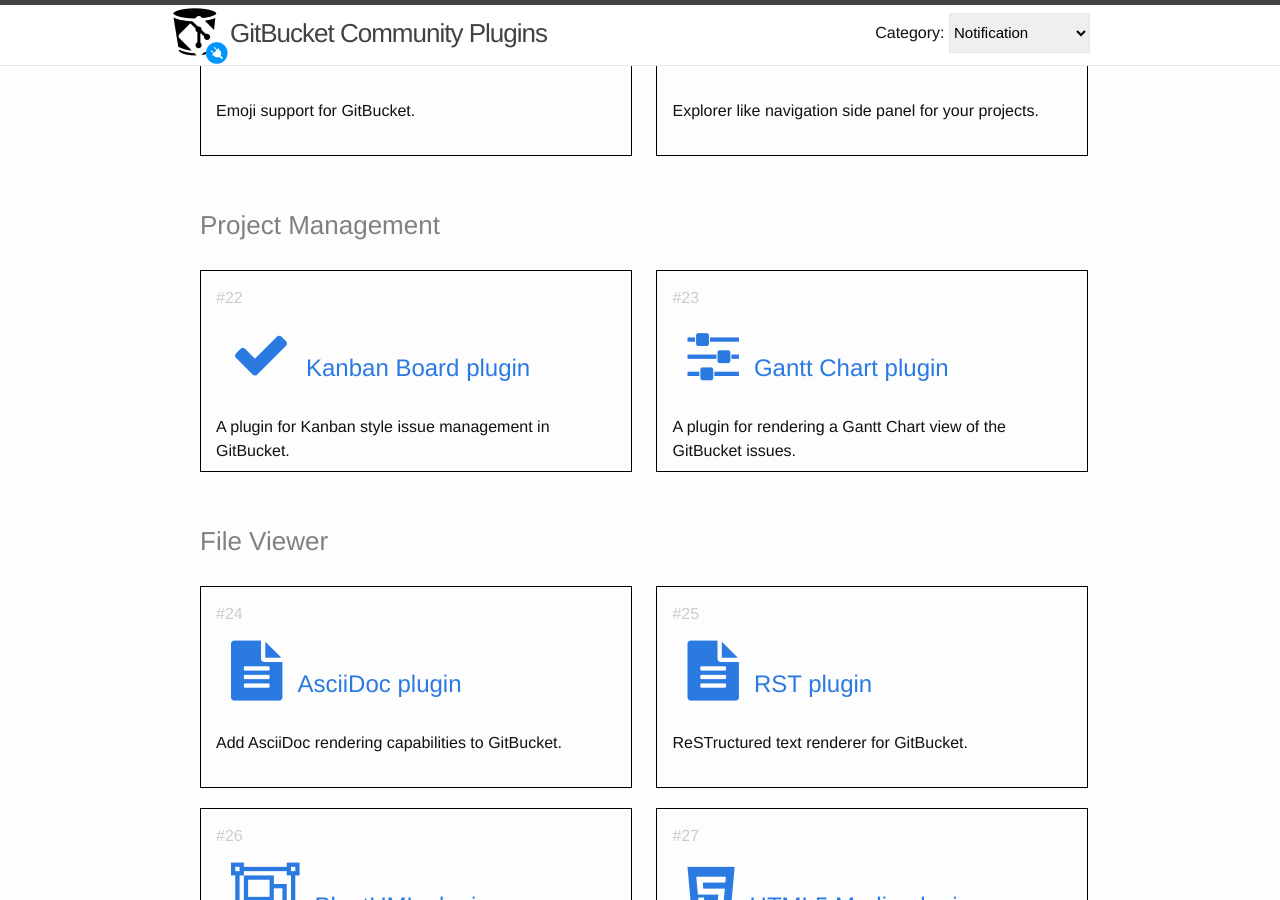
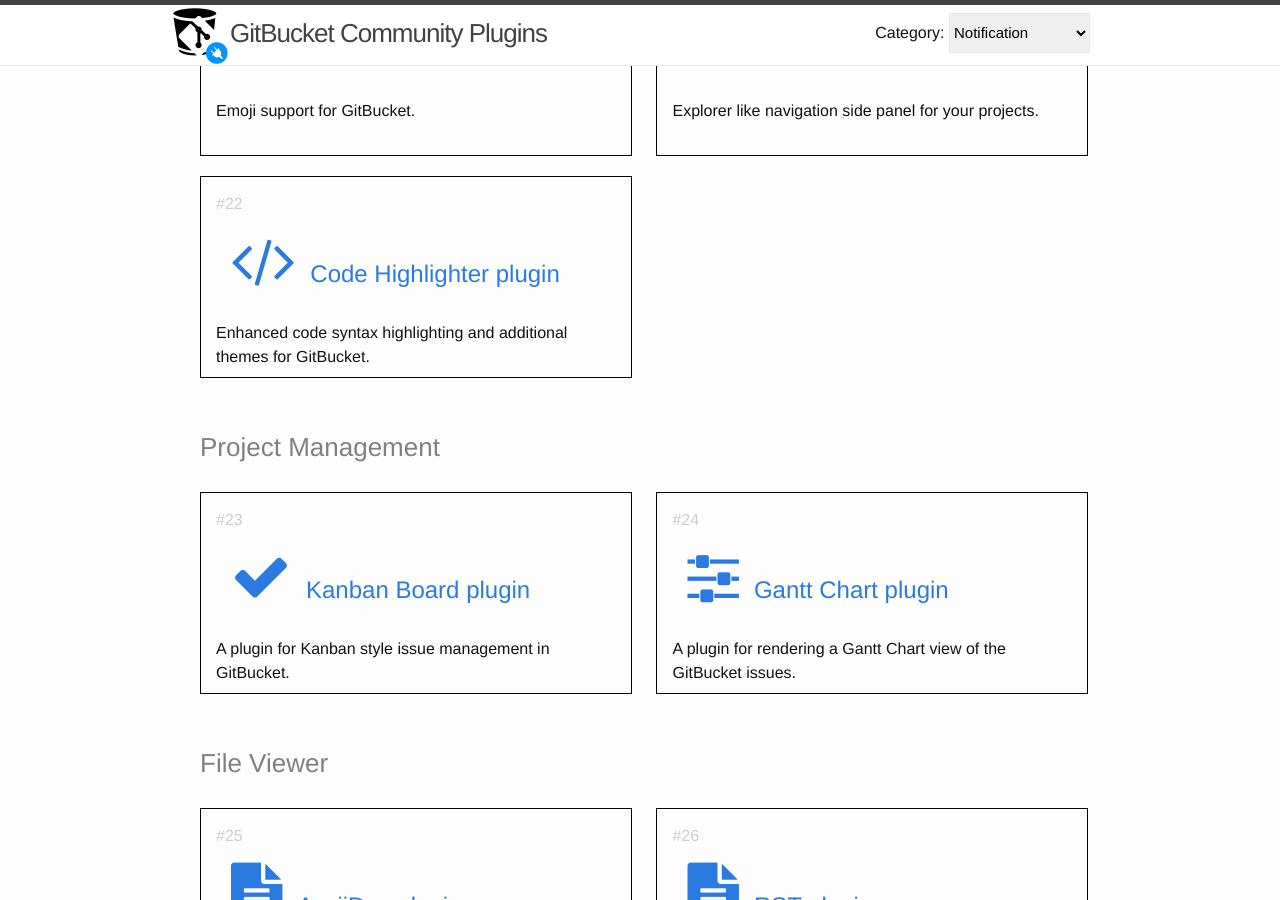
Before and after one commit to gitbucket-plugins/gitbucket-plugins.github.io, a Jekyll site: the page built from index.html, in a window 1280 px wide and 900 px high, scrolled down 3264 px. Built offline with Jekyll 4.4.1, drawn with Linux system fonts in a browser that asks for light colours.

Commit message:
add gitbucket-code-highlighter-plugin (#52) (#53)

```diff
--- a/_data/plugins.yml
+++ b/_data/plugins.yml
@@ -160,6 +160,12 @@
       icon: fa fa-list-alt
       distributed: false
 
+    - name: Code Highlighter plugin
+      description: Enhanced code syntax highlighting and additional themes for GitBucket.
+      url: https://github.com/kaz-on/gitbucket-code-highlighter-plugin
+      icon: fa fa-code
+      distributed: false
+
 - name: Project Management
 
   id: proj
```
